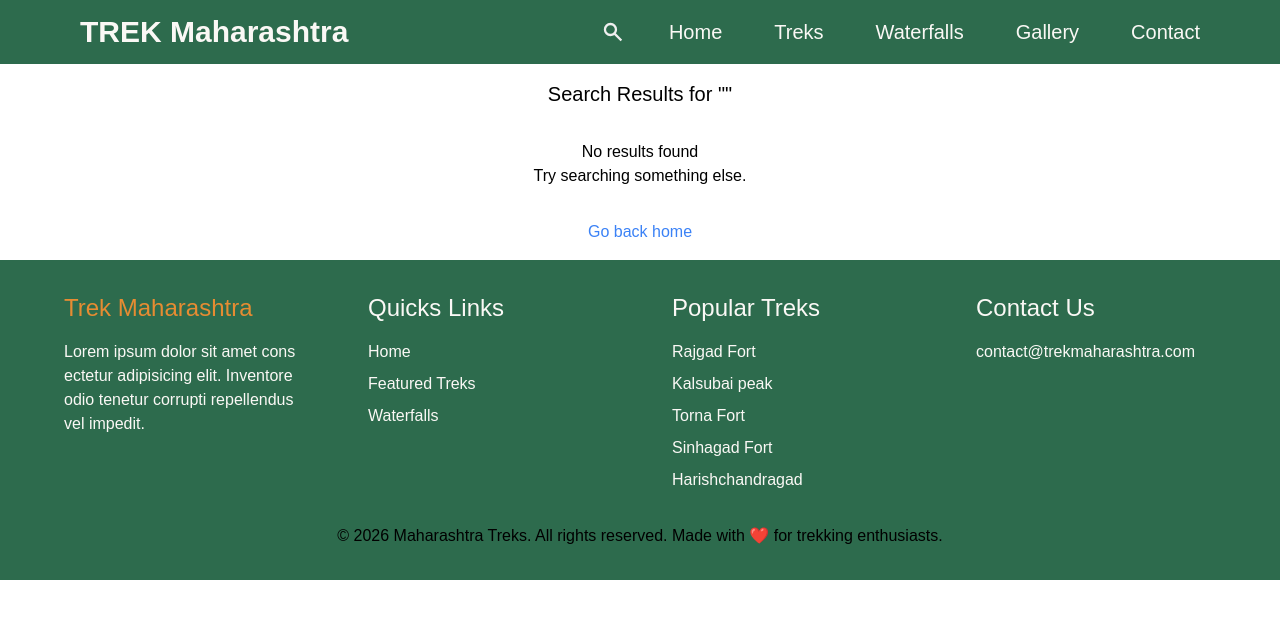
After one commit to MayankPrajapat615/Trek_Maharastra, a Flask app: page /search-page in a window 1280 px wide. The commit adds this page. Shown: the top 619 px of the page. Run offline with Flask 3, Linux system fonts and the light colour scheme; some web fonts are replaced.

Commit message:
added empty state to search and loading state to search bar and btw the pages

```diff
--- a/app.py
+++ b/app.py
@@ -1,4 +1,6 @@
 from flask import Flask, render_template, request, abort, jsonify
+import time
+
 #DTABASE IMPORTS
 from pymongo import MongoClient
 from xmlrpc import client
@@ -55,6 +57,7 @@ def create_app():
     #<-------------SEARCH ROUTE----------------->
     @app.route('/search')
     def search():
+        # time.sleep(2)  // added just to check wheather the loading stats was working or not
         query = request.args.get("q", "").strip()
 
         if not query:
@@ -94,6 +97,49 @@ def create_app():
         })
 
 
+    @app.route("/search-page")
+    def search_page():
+        query = request.args.get("q", "").strip()
+
+        if not query:
+            return render_template("search_results.html", treks=[], waterfalls=[], query=query)
+
+        regex = {"$regex": query, "$options": "i"}
+
+        treks = list(
+            treks_collection.find(
+                {
+                    "$or": [
+                        {"name": regex},
+                        {"location.district": regex},
+                        {"location.region": regex}
+                    ]
+                },
+                {"_id": 0}
+            )
+        )
+
+        waterfalls = list(
+            waterfalls_collection.find(
+                {
+                    "$or": [
+                        {"name": regex},
+                        {"location.district": regex},
+                        {"location.region": regex}
+                    ]
+                },
+                {"_id": 0}
+            )
+        )
+
+        return render_template(
+            "search_results.html",
+            treks=treks,
+            waterfalls=waterfalls,
+            query=query
+        )
+
+
     @app.route('/api/treks')
     def get_treks():
         treks = list(treks_collection.find({}, {"_id": 0}))
@@ -126,6 +172,7 @@ def create_app():
     #<-----------------SLUG ROUTES FOR TREKS AND WATERFALLS--------------------->
     @app.route('/treks/<slug>')
     def trek_details(slug):
+        time.sleep(4)
         trek = treks_collection.find_one( {"slug": slug}, {"_id":0} )
         if not trek:
             abort(404)
--- a/input.css
+++ b/input.css
@@ -155,4 +155,10 @@
     background-color: var(--primary-color);
     color: var(--background-color);
   }
+  .active-result{
+    background-color: rgb(202, 202, 202);
+  }
+
+  /* #pageLoader {
+  } */
 }
--- a/static/css/output.css
+++ b/static/css/output.css
@@ -739,6 +739,13 @@ body {
   color: var(--background-color);
 }
 
+.active-result{
+  background-color: rgb(202, 202, 202);
+}
+
+/* #pageLoader {
+  } */
+
 .static {
   position: static;
 }
@@ -755,6 +762,10 @@ body {
   position: relative;
 }
 
+.inset-0 {
+  inset: 0px;
+}
+
 .bottom-0 {
   bottom: 0px;
 }
@@ -805,6 +816,10 @@ body {
 
 .z-50 {
   z-index: 50;
+}
+
+.z-\[9999\] {
+  z-index: 9999;
 }
 
 .m-auto {
@@ -972,6 +987,10 @@ body {
   width: 1.5rem;
 }
 
+.w-72 {
+  width: 18rem;
+}
+
 .w-80 {
   width: 20rem;
 }
@@ -1398,6 +1417,16 @@ body {
 .text-black {
   --tw-text-opacity: 1;
   color: rgb(0 0 0 / var(--tw-text-opacity, 1));
+}
+
+.text-blue-500 {
+  --tw-text-opacity: 1;
+  color: rgb(59 130 246 / var(--tw-text-opacity, 1));
+}
+
+.text-gray-500 {
+  --tw-text-opacity: 1;
+  color: rgb(107 114 128 / var(--tw-text-opacity, 1));
 }
 
 .text-primary {
@@ -1512,6 +1541,10 @@ body {
   color: rgb(230 140 50 / var(--tw-text-opacity, 1));
 }
 
+.hover\:underline:hover {
+  text-decoration-line: underline;
+}
+
 @media (min-width: 768px) {
   .md\:flex {
     display: flex;
--- a/templates/base.html
+++ b/templates/base.html
@@ -120,6 +120,14 @@
         </div>
     </footer>
 
+    <!-- loader status -->
+    <div id="pageLoader" class="fixed inset-0 bg-white flex items-center justify-center z-[9999]">
+        <video id="loaderVideo" preload="auto" muted class="w-72">
+            <source src="{{ url_for('static', filename='videos/loader.mp4') }}" type="video/mp4">
+        </video>
+    </div>
+
+
     <script>
         const treks = ["Rajgad", "Kalavantin Durg", "Sinhagad"];
         const waterfalls = ["Thoseghar", "Lingmala"];
@@ -145,13 +153,30 @@
 
         // ⌨️ Search logic
         searchInput.addEventListener("input", async () => {
+
             const q = searchInput.value.trim();
             resultsDiv.innerHTML = "";
+
+            // loading state
+            if (!q) {
+              resultsDiv.innerHTML = "";
+              return;
+            }
+
+            resultsDiv.innerHTML = `
+                <div class="px-3 py-2 text-sm text-gray-500">
+                Searching...
+                </div>
+            `;
+
+            currentIndex = -1;
 
             if (!q) return;
 
             const res = await fetch(`/search?q=${encodeURIComponent(q)}`);
             const data = await res.json();
+
+            resultsDiv.innerHTML = ""; // ← CLEAR "Searching..."
 
             /* ---------- TREKS SECTION ---------- */
             if (data.treks && data.treks.length > 0) {
@@ -203,6 +228,120 @@
               });
             }
         });
+
+        searchInput.addEventListener("keydown", (e) => {
+            if (e.key ==="Enter"){
+                e.preventDefault();  // IMPORTANT
+
+                const items = resultsDiv.querySelectorAll("a");
+
+                if (currentIndex >= 0 && items.length > 0) {
+                    window.location.href = items[currentIndex].href;
+                } else {
+                    const q = searchInput.value.trim();
+                    if (q !== ""){
+                        window.location.href = `/search-page?q=${encodeURIComponent(q)}`
+                }
+                }
+            }
+        });
+
+        // #Keyboardnavigation for the search bar
+        let currentIndex = -1;
+        searchInput.addEventListener("keydown", (e) =>{
+            if (e.key === "ArrowDown"){
+                e.preventDefault();
+
+                const items = resultsDiv.querySelectorAll("a");
+                    if (items.length === 0 )
+                        return;
+                    currentIndex++;
+
+                    if (currentIndex >= items.length){
+                        currentIndex = 0;
+                    }
+
+                    items.forEach(item => item.classList.remove("active-result"));
+
+                    items[currentIndex].classList.add("active-result")
+
+                    items[currentIndex].scrollIntoView({
+                        block: "nearest"
+                    });
+            }
+        });
+        searchInput.addEventListener("keydown", (e) =>{
+            if (e.key ==="ArrowUp"){
+                e.preventDefault();
+
+                const items = resultsDiv.querySelectorAll("a");
+                    if (items.length === 0)
+                        return;
+                    currentIndex--;
+
+                    if (currentIndex < 0 ){
+                        currentIndex = items.length - 1;
+                    }
+
+                    items.forEach(item => item.classList.remove("active-result"));
+
+                    items[currentIndex].classList.add("active-result")
+
+                    items[currentIndex].scrollIntoView({
+                        block: "nearest"
+                    });
+            }
+        });
+
+
+    //-------loader status-----------
+
+    const loader = document.getElementById("pageLoader");
+    const loaderVideo = document.getElementById("loaderVideo");
+
+    // ✅ Preload video when page loads
+    window.addEventListener("load", () => {
+        loaderVideo.load(); // Force video to preload
+        loader.classList.add("hidden");
+    });
+
+    // Show loader on any internal link click
+    document.addEventListener("click", function (e) {
+      const link = e.target.closest("a");
+
+      if (link && link.href && !link.target) {
+        const url = new URL(link.href);
+
+        // Only for internal navigation (same domain)
+        if (url.origin === window.location.origin && !link.href.includes('#')) {
+          loader.classList.remove("hidden");
+          loaderVideo.currentTime = 0; // Reset to start
+          loaderVideo.play(); // Play video
+        }
+      }
+    });
+
+    // Hide loader when new page loads
+    window.addEventListener("load", () => {
+        setTimeout(() => {
+            loader.classList.add("hidden");
+            loaderVideo.pause(); // Stop video
+        }, 1000); // Minimum 1 second display
+    });
+
+    // Fix back button issue
+    window.addEventListener("pageshow", (event) => {
+        if (event.persisted) {
+            loader.classList.add("hidden");
+            loaderVideo.pause();
+        }
+    });
+
+    // Failsafe
+    setTimeout(() => {
+        loader.classList.add("hidden");
+        loaderVideo.pause();
+    }, 3000);
     </script>
 
 </body>
--- /dev/null
+++ b/templates/search_results.html
@@ -0,0 +1,42 @@
+{% extends "base.html" %}
+
+{% block content %}
+
+    <div class="text-center mt-4 ">
+        <h2 class="text-xl">Search Results for "{{ query }}"</h2>
+
+            {% if treks|length == 0 and waterfalls|length == 0 %}
+                <div class="mt-4 p-4">
+                    <h3>No results found</h3>
+                    <p class="mb-8">Try searching something else.</p>
+                    <a href="/" class="text-blue-500 font-medium text-base hover:underline">Go back home</a>
+                </div>
+            {% endif %}
+
+            {% if treks|length > 0 %}
+                <h3>Treks</h3>
+                <ul>
+                    {% for trek in treks %}
+                        <li>
+                            <a href="/treks/{{ trek.slug }}">
+                                {{ trek.name }} - {{ trek.location.district }}, {{ trek.location.region }}
+                            </a>
+                        </li>
+                    {% endfor %}
+                </ul>
+            {% endif %}
+
+            {% if waterfalls|length > 0 %}
+                <h3>Waterfalls</h3>
+                <ul>
+                    {% for wf in waterfalls %}
+                        <li>
+                            <a href="/waterfalls/{{ wf.slug }}">
+                                {{ wf.name }} - {{ wf.location.district }}, {{ wf.location.region }}
+                            </a>
+                        </li>
+                    {% endfor %}
+                </ul>
+            {% endif %}
+    </div>
+{% endblock %}
```
Also changed, not shown: 1 other file.
